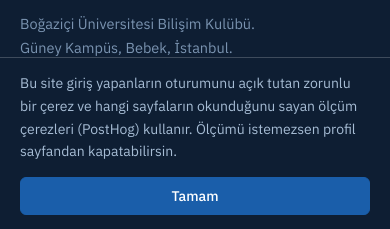
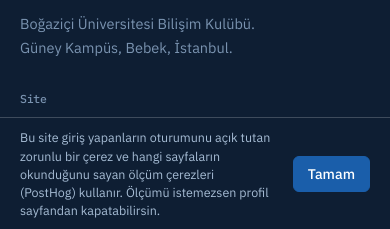
Before and after one commit to compec-ai/website, a React (Vite) app in the folder frontend/: page /giris in a window 390 px wide. Shown: the part 615-844 px from the top of the page. Built offline with nearby package versions, Linux system fonts and the light colour scheme; no server answers.

Commit message:
mobil kontrol duzeltmeleri: kayit alan etiketleri Turkce karakterli (canli DB de duzeltildi), hero karartmasi orta bolgede guclendi, cerez cubugu mobilde kompakt

```diff
--- a/frontend/public/stil.css
+++ b/frontend/public/stil.css
@@ -160,7 +160,7 @@ a { color: var(--mavi-parlak); text-underline-offset: 3px; }
 .kahraman-foto::after {
   content: '';
   position: absolute; inset: 0;
-  background: linear-gradient(180deg, rgba(10,22,38,.30) 0%, rgba(10,22,38,.06) 34%, rgba(6,14,26,.86) 100%);
+  background: linear-gradient(180deg, rgba(10,22,38,.30) 0%, rgba(10,22,38,.14) 30%, rgba(8,17,30,.55) 58%, rgba(6,14,26,.88) 100%);
 }
 /* Baslik + aciklama + dugmeler fotoğrafın ustunde (Ali Kagan tarifi).
    Kap pointer olaylarini gecirir ki fotograf suruklenebilsin; tiklanabilir
@@ -917,9 +917,9 @@ a.satir:hover { background: rgba(255,255,255,.03); }
 .cerez-dugme { display: flex; gap: 10px; flex: none; }
 
 @media (max-width: 700px) {
-  .cerez-ic { flex-direction: column; align-items: stretch; gap: 14px; }
-  .cerez-metin { font-size: 14px; }
-  .cerez-dugme .dugme { flex: 1; justify-content: center; }
+  .cerez-ic { flex-direction: row; align-items: center; gap: 12px; padding-block: 10px; }
+  .cerez-metin { font-size: 12.5px; line-height: 1.45; }
+  .cerez-dugme .dugme { padding: 8px 14px; }
 }
 
 /* ---- profil: çerez tercihi satırı ---- */
```
Also changed, not shown: 1 other file (tests, documents, lock files or other folders).
